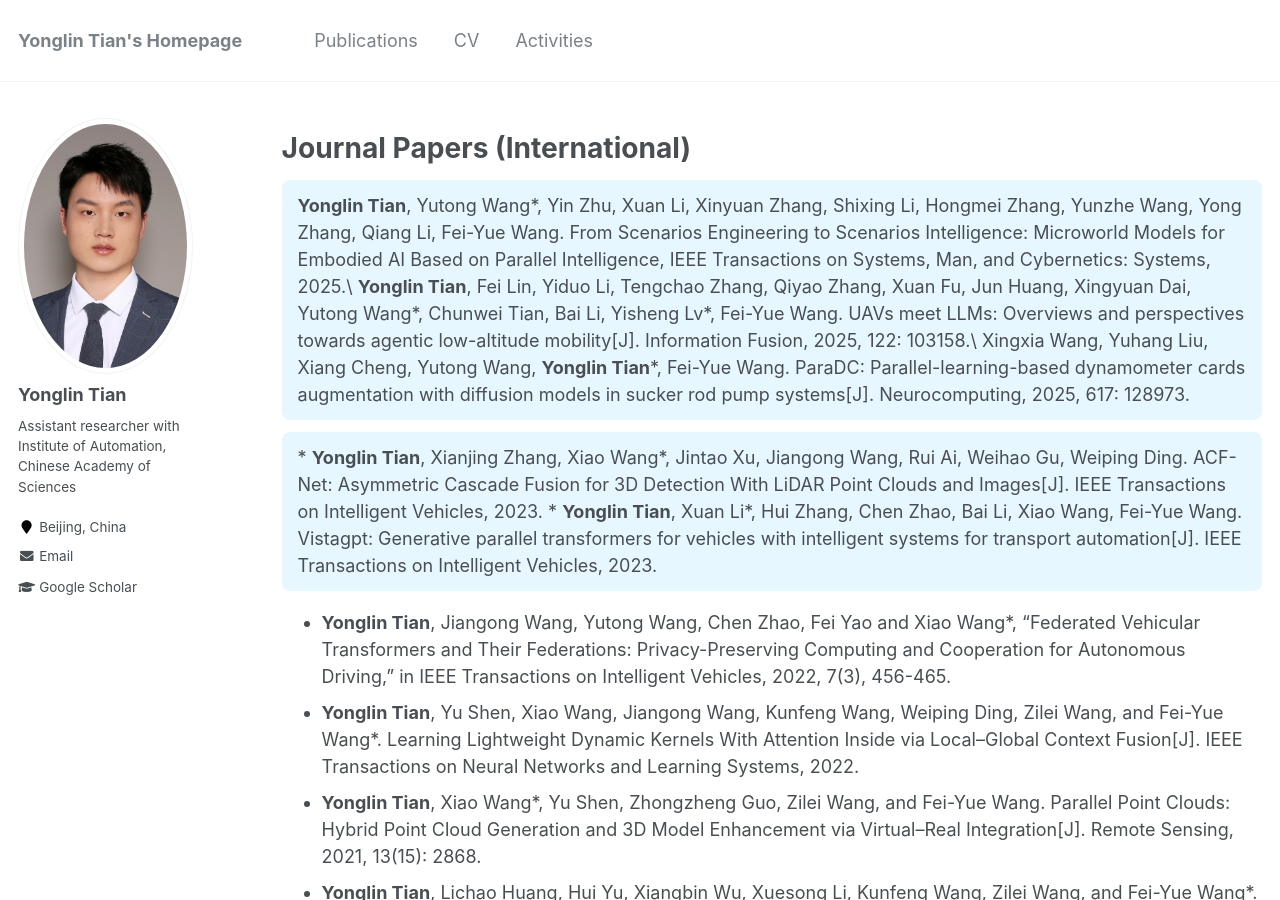
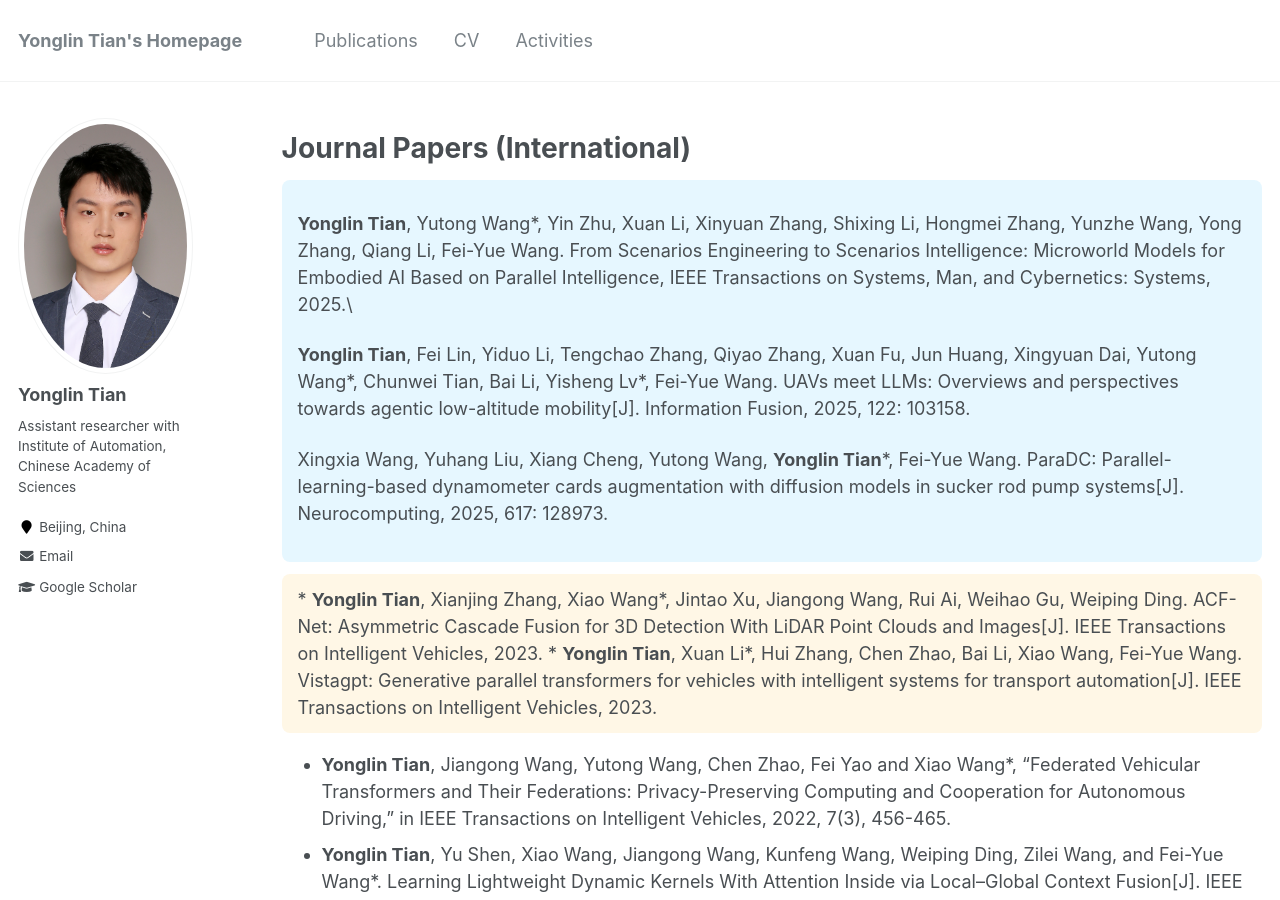
Before and after one commit to Hub-Tian/hub-tian.github.io, a Jekyll site: the page built from _pages/publications.md, in a window 1280 px wide and 900 px high. Built offline with Jekyll 4.4.1, drawn with Linux system fonts in a browser that asks for light colours.

Commit message:
update 20251118-10

```diff
--- a/_pages/publications.md
+++ b/_pages/publications.md
@@ -66,15 +66,21 @@ author_profile: true
 Journal Papers (International)
 ======
 <div class="paper-block year-2025">
+<p>
 <strong>Yonglin Tian</strong>, Yutong Wang*, Yin Zhu, Xuan Li, Xinyuan Zhang, Shixing Li, Hongmei Zhang, Yunzhe Wang, Yong Zhang, Qiang Li, Fei-Yue Wang. From Scenarios Engineering to Scenarios Intelligence: Microworld Models for Embodied AI Based on Parallel Intelligence, IEEE Transactions on Systems, Man, and Cybernetics: Systems, 2025.\\
-
-<strong>Yonglin Tian</strong>, Fei Lin, Yiduo Li, Tengchao Zhang, Qiyao Zhang, Xuan Fu, Jun Huang, Xingyuan Dai, Yutong Wang*, Chunwei Tian, Bai Li, Yisheng Lv*, Fei-Yue Wang. UAVs meet LLMs: Overviews and perspectives towards agentic low-altitude mobility[J]. Information Fusion, 2025, 122: 103158.\\
-
+</p>
+<p>
+<strong>Yonglin Tian</strong>, Fei Lin, Yiduo Li, Tengchao Zhang, Qiyao Zhang, Xuan Fu, Jun Huang, Xingyuan Dai, Yutong Wang*, Chunwei Tian, Bai Li, Yisheng Lv*, Fei-Yue Wang. UAVs meet LLMs: Overviews and perspectives towards agentic low-altitude mobility[J]. Information Fusion, 2025, 122: 103158.
+</p>
+<p>
 Xingxia Wang, Yuhang Liu, Xiang Cheng, Yutong Wang, <strong>Yonglin Tian</strong>*, Fei-Yue Wang. ParaDC: Parallel-learning-based dynamometer cards augmentation with diffusion models in sucker rod pump systems[J]. Neurocomputing, 2025, 617: 128973.
+</p>
 </div>
 
-<div class="paper-block year-2025">
+<div class="paper-block year-2023">
 * <strong>Yonglin Tian</strong>, Xianjing Zhang, Xiao Wang*, Jintao Xu, Jiangong Wang, Rui Ai, Weihao Gu, Weiping Ding. ACF-Net: Asymmetric Cascade Fusion for 3D Detection With LiDAR Point Clouds and Images[J]. IEEE Transactions on Intelligent Vehicles, 2023.
+
+
 * <strong>Yonglin Tian</strong>, Xuan Li*, Hui Zhang, Chen Zhao, Bai Li, Xiao Wang, Fei-Yue Wang. Vistagpt: Generative parallel transformers for vehicles with intelligent systems for transport automation[J]. IEEE Transactions on Intelligent Vehicles, 2023.
 </div>
 
```
